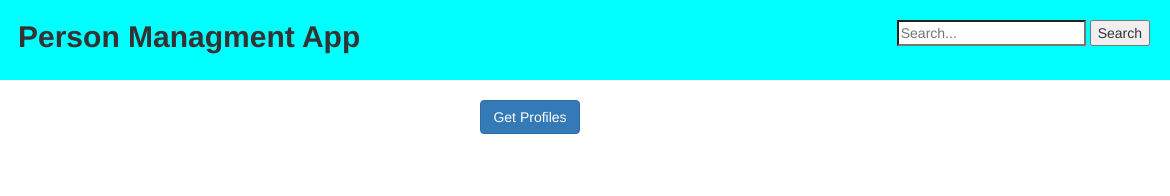
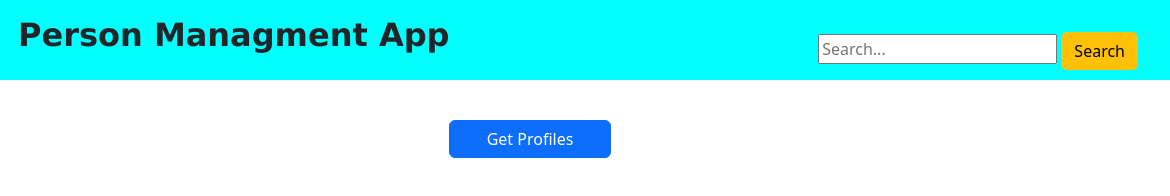
Before and after one commit to PrathamSharma16/person-mangement-app, a plain HTML site: page index.html in a window 1280 px wide. Shown: the full height of the page, 110-1280 px from the left. Drawn offline with nearby package versions, Linux system fonts and the light colour scheme.

Commit message:
Fixed Layout

```diff
--- a/ajax.js
+++ b/ajax.js
@@ -10,13 +10,16 @@ function getData(){
         if(this.status===200){
             let data = JSON.parse(this.responseText);
 
-            for(let index= 0;index<10;index++){
+            for(let i= 0;i<10;i++){
                 div.innerHTML+=`
                     <div class="col-3 text-white card bg-dark mx-auto border border-white" >
                     <div class="card-body" >
                         <p class="card-title">ID: ${data[con].id}</p>
                         <p class="card-title">Name: ${data[con].name}</p>
                         <p >Email: ${data[con].email}</p>
+                        <p >Address: ${data[con].address.suite},${data[con].address.street},${data[con].address.city}.</p>
+                        <p >Phone: ${data[con].phone}</p>
+                        <p >Website: ${data[con].website}</p>
                     </div>
                 </div>
             `
--- a/index.html
+++ b/index.html
@@ -4,8 +4,9 @@
     <meta charset="UTF-8">
     <meta http-equiv="X-UA-Compatible" content="IE=edge">
     <meta name="viewport" content="width=device-width, initial-scale=1.0">
-    <link rel="stylesheet" href="https://cdn.jsdelivr.net/npm/bootstrap@3.3.7/dist/css/bootstrap.min.css" integrity="sha384-BVYiiSIFeK1dGmJRAkycuHAHRg32OmUcww7on3RYdg4Va+PmSTsz/K68vbdEjh4u" crossorigin="anonymous">
+    <!-- <link rel="stylesheet" href="https://cdn.jsdelivr.net/npm/bootstrap@3.3.7/dist/css/bootstrap.min.css" integrity="sha384-BVYiiSIFeK1dGmJRAkycuHAHRg32OmUcww7on3RYdg4Va+PmSTsz/K68vbdEjh4u" crossorigin="anonymous"> -->
     <!-- <link rel="stylesheet" href="/style.css"> -->
+    <link href="https://cdn.jsdelivr.net/npm/bootstrap@5.2.0/dist/css/bootstrap.min.css" rel="stylesheet" integrity="sha384-gH2yIJqKdNHPEq0n4Mqa/HGKIhSkIHeL5AyhkYV8i59U5AR6csBvApHHNl/vI1Bx" crossorigin="anonymous">
     <title>APP</title>
     <link rel="stylesheet" href="./style.css">
 </head>
@@ -18,16 +19,16 @@
             <h2 id="text">Person Managment App</h2>
         </div>
         <div id="search-btn">
-            <form id="form">
-                <input type="search" id="query" name="q" placeholder="Search...">
-                <button>Search</button>
-              </form>
+            <div id="form">
+                <input type="search" id="query" placeholder="Search...">
+                <button  class="btn btn-warning">Search</button>
+            </div>
         </div>
     </div>
 
     <div id="container" class="container">
         <div class="row" id="profile">
-            <button type="button" class=" btn btn-primary">Get Profiles</button>
+            <button id="profile-btn" type="button" class="mx-auto btn btn-primary mt-2">Get Profiles</button>
 
         </div>
         <div class="row" id="postsDiv">
@@ -35,7 +36,7 @@
         </div>
 
     </div>
-
+    <script src="https://cdn.jsdelivr.net/npm/bootstrap@5.2.0/dist/js/bootstrap.bundle.min.js" integrity="sha384-A3rJD856KowSb7dwlZdYEkO39Gagi7vIsF0jrRAoQmDKKtQBHUuLZ9AsSv4jD4Xa" crossorigin="anonymous"></script>
     <script src="./ajax.js"></script>
 </body>
 </html>
--- a/style.css
+++ b/style.css
@@ -15,20 +15,21 @@
 }
 #text{
     font-weight:bold;
+    padding-top: 1rem;
+    font-family:'Lucida Sans', 'Lucida Sans Regular', 'Lucida Grande', 'Lucida Sans Unicode', Geneva, Verdana, sans-serif;
 }
 #search-btn{
-    position: fixed;
-    right: 20px;
+
     padding-top: 2rem;
+    margin-left:auto;
+    margin-right:2rem;
 }
 #profile{
     text-align: center;
     padding: 2rem;
     border: blue;
 }
-#container{
-    border: green;
+
+#profile-btn{
+    width: 15%;
 }
-#postDiv{
-    border: pink;
-}
```
